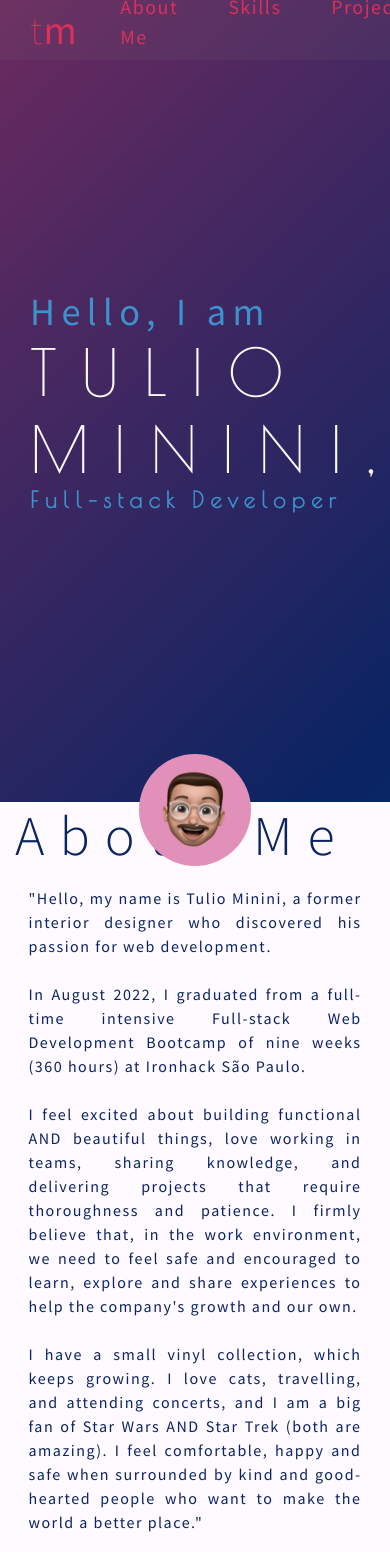
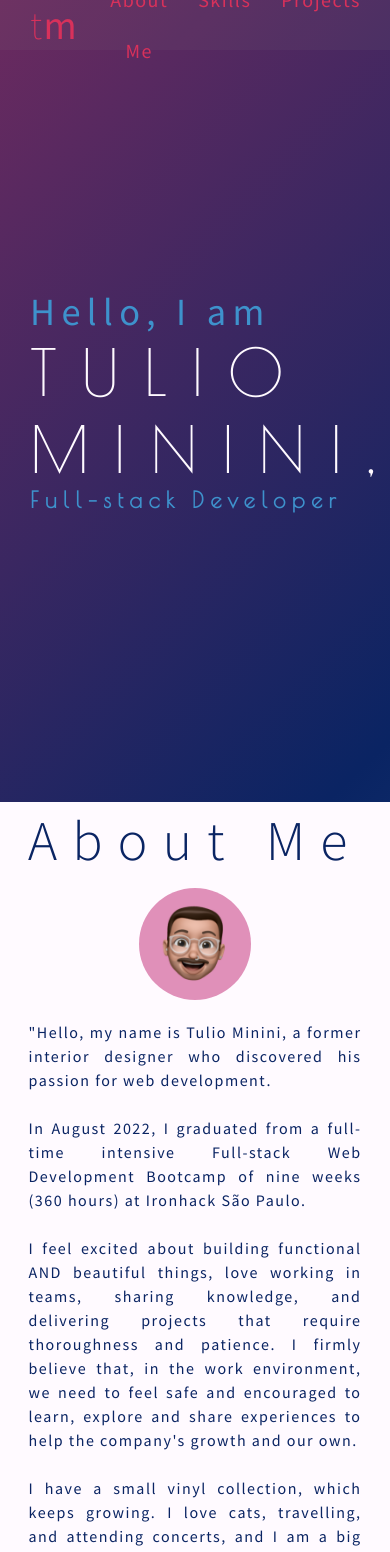
Before and after one commit to t-minini/my-website, a React (Create React App) app: page / in a window 390 px wide. Shown: the top 1552 px of the page. Built offline with nearby package versions, Linux system fonts and the light colour scheme.

Commit message:
:iphone: responsiveness bug fixed. navbar hamburger menu to still be done

```diff
--- a/src/components/AboutMe/AboutMe.module.css
+++ b/src/components/AboutMe/AboutMe.module.css
@@ -1,6 +1,7 @@
 .aboutContainer {
   background-color: #fffaff;
-  height: 90vh;
+  height: fit-content;
+  padding: 0 0 45px 40px;
   width: 100%;
 }
 
@@ -9,7 +10,6 @@
   font-size: 9.375rem;
   line-height: 7.5rem;
   font-weight: 300;
-  padding-left: 50px;
   letter-spacing: 0.9375rem;
   margin: 0;
   color: #0a2463;
@@ -19,13 +19,14 @@
   visibility: hidden;
   font-size: 1.3125rem;
   width: 60%;
-  margin-left: 90px;
+  margin-left: 50px;
+  margin-bottom: 0;
   color: #0a2463;
 }
 
 .textAndImgContainer {
   height: 85%;
-  margin: auto auto;
+  margin: 40px auto 0 auto;
   display: flex;
   align-items: center;
 }
@@ -146,11 +147,11 @@
 
 @media (max-width: 820px) {
   .aboutContainer {
-    height: 95vh;
+    height: fit-content;
+    padding: 10px;
   }
 
   .textAndImgContainer {
-    padding: 30px;
     flex-direction: column-reverse;
   }
 
@@ -163,7 +164,7 @@
   .aboutContainer p {
     width: 90%;
     margin: 0;
-    margin-bottom: 120px;
+    margin-bottom: 100px;
     text-align: justify;
   }
 
@@ -176,18 +177,21 @@
 /* iPhone 13 Pro 390 x 844  */
 
 @media (max-width: 390px) {
-  .textAndImgContainer {
+  .aboutContainer {
+    height: fit-content;
     padding: 10px;
   }
+  .textAndImgContainer {
+   margin-top: 20px;
+  }
   .aboutContainer h2 {
-    margin-top: 5px;
     line-height: 3.5rem;
     font-size: 3.5rem;
-    padding-left: 15px;
+    text-align: center;
   }
   .aboutContainer p {
     font-size: 1rem;
-    margin-bottom: 0px;
+    margin-bottom:10px;
   }
   .tulioAvatar {
     width: 7rem;
--- a/src/components/ContactMe/ContactMe.module.css
+++ b/src/components/ContactMe/ContactMe.module.css
@@ -4,37 +4,29 @@
   background-color: #274c77;
 }
 
-.contactContent {
-  display: flex;
-  align-items: center;
-  flex-wrap: wrap;
-  justify-content: center;
+.contactContent p {
+  font-size: 1.3125rem;
   text-align: center;
-}
-
-.contactContainer p {
-  font-size: 1.3125rem;
   width: 70%;
-  /* margin-left: 90px; */
-  margin-top: 40px;
+  margin: 0px auto;
   color: #fffaff;
 }
 
 .contactIcons {
-  display: flex;
-  justify-content: center;
-  width: 50%;
+  text-align: center;
+  margin: 20px 0;
 }
 
 .contactIcons img {
-  width: 50px;
-  padding: 0 40px;
+  width: 40px;
+  margin: 0 20px;
 }
 
 .copyright p {
   text-align: center;
   margin: auto;
   margin-top: 1%;
+  color: #fffaff;
 }
 
 .githubIcon {
@@ -45,8 +37,8 @@
 
 @media (max-width: 820px) {
   .contactContainer {
-    height: 20vh;
-    padding: 35px 30px;
+    height: fit-content;
+    padding: 35px 25px;
   }
   .contactContent {
     flex-wrap: wrap;
@@ -58,6 +50,8 @@
   .contactContainer p {
     margin: 0px;
     width: 90%;
+    margin: 0px auto;
+    font-size: 1rem;
   }
 
   .copyright p {
@@ -74,17 +68,19 @@
 
 @media (max-width: 390px) {
   .contactContainer {
-    height: 25vh;
+    height: fit-content;
     padding: 25px 20px;
   }
   .contactContainer p {
-    font-size: 0.9rem;
-    margin: 0px;
+    font-size: 0.6rem;
+    margin: 0px auto;
     width: 95%;
   }
 
+  .contactIcons {
+margin: 15px 0;
+  }
   .contactIcons img {
     width: 30px;
-    padding: 0 20px;
   }
 }
--- a/src/components/Navbar/Navbar.jsx
+++ b/src/components/Navbar/Navbar.jsx
@@ -15,16 +15,16 @@ export function Navbar() {
         </div>
         <div>
           <ul className={style.navbarList}>
-            <Link to="aboutMe" smooth={true} offset={-60}>
+            <Link to="aboutMe" smooth={true} offset={-50}>
               <li>About Me</li>
             </Link>
-            <Link to="skills" smooth={true} offset={-60}>
+            <Link to="skills" smooth={true} offset={-50}>
               <li>Skills</li>
             </Link>
-            <Link to="projects" smooth={true} offset={-60}>
+            <Link to="projects" smooth={true} offset={-50}>
               <li>Projects</li>
             </Link>
-            <Link to="contact" smooth={true}>
+            <Link to="contact" smooth={true} offset={-100}>
               <li>Contact</li>
             </Link>
           </ul>
--- a/src/components/Navbar/Navbar.module.css
+++ b/src/components/Navbar/Navbar.module.css
@@ -3,7 +3,7 @@
   align-items: center;
   justify-content: space-between;
   background-color: rgb(128, 128, 128, 0.1);
-  height: 60px;
+  height: 50px;
   z-index: 1;
   position: fixed;
   width: 100%;
@@ -18,7 +18,9 @@
 .navbarList li {
   font-size: 1.25rem;
   margin-right: 30px;
-  padding: 17px 10px 17px 10px;
+  line-height: 51px;
+  text-align: center;
+  padding-top: 15px;
 }
 
 .navbarList li:hover {
--- a/src/components/Projects/Projects.module.css
+++ b/src/components/Projects/Projects.module.css
@@ -1,8 +1,8 @@
 .projectsContainer {
   background-color: #fffaff;
-  height: 90vh;
-  /* padding: 0 30px; */
+  height: fit-content;
   width: 100%;
+  padding: 0 0 45px 40px;
 }
 
 .projectsContainer h2 {
@@ -18,21 +18,16 @@
 
 .projectsCards {
   overflow-x: auto;
-  padding-left: 40px;
-  /* background-color: red; */
-  max-height: 74vh;
-}
-
-.projectsCards {
+  margin-top: 45px;
   width: 100%;
-  height: 85%;
+  background-color: #fffaff;
   display: flex;
   align-items: center;
   text-align: center;
 }
 
 .projectCard {
-  margin: 0 20px;
+  margin: 0 20px 0 0;
 }
 
 .cardBtn {
@@ -157,7 +152,9 @@
   .projectsContainer {
     padding: 0 30px;
     max-width: 100vw;
-    height: 95vh;
+    height: fit-content;
+    padding: 0 0 45px 45px;
+
   }
   .projectsContainer h2 {
     padding-left: 0;
@@ -165,20 +162,28 @@
     line-height: 10rem;
     font-size: 8.5rem;
   }
+  .projectsCards {
+    width:775px;
+  }
 }
 
 /* iPhone 13 Pro 390 x 844  */
 
 @media (max-width: 390px) {
   .projectsContainer {
-    max-width: 100vw;
     padding: 0;
     height: fit-content;
+    padding: 0 0 45px 30px;
   }
   .projectsContainer h2 {
     line-height: 3.5rem;
     font-size: 3.5rem;
-    padding-left: 15px;
+    /* padding-left: 15px; */
+  }
+
+  .projectsCards {
+    width:360px;
+    padding: 0px;
   }
   .projects {
     height: 400px;
```
Also changed, not shown: src/components/ContactMe/ContactMe.jsx (+4 -3 lines).
